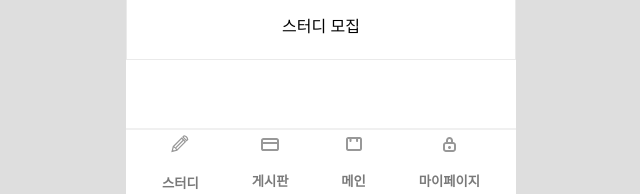
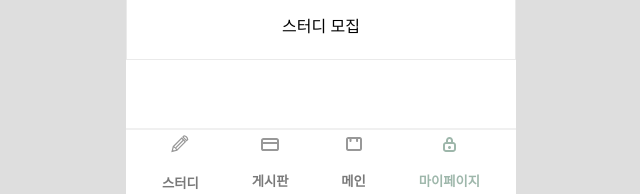
Before and after one commit to likelion-unilearn/unilearn-frontend, a React (Create React App) app: page /MypageInfo in a window 1280 px wide. Shown: the part 650-844 px from the top of the page, without its empty margins (319-959 px from the left). Built offline with nearby package versions, Linux system fonts and the light colour scheme.

Commit message:
Nav수정

```diff
--- a/src/pages/Mypage/MypageInfo.js
+++ b/src/pages/Mypage/MypageInfo.js
@@ -1,7 +1,7 @@
 import './MypageInfo.css';
 import temper from '../../img/temper.png';
 import Header from '../../HeaderNavComponent/Header';
-import Nav from '../../HeaderNavComponent/Nav';
+import NavD from '../../HeaderNavComponent/NavD';
 import { useAuth } from '../../AuthContext';
 
 
@@ -46,7 +46,7 @@ function MypageInfo(){
             <button className="subjectList">수강 과목</button>
             <button className="studyRecruit">스터디 모집</button>
 
-        <Nav/>
+        <NavD/>
         </div>
 
     );
--- a/src/pages/Study/MystudyList.js
+++ b/src/pages/Study/MystudyList.js
@@ -1,6 +1,6 @@
 import React, { useEffect, useState } from 'react';
 import styled from 'styled-components';
-import Nav from "../../HeaderNavComponent/Nav";
+import NavA from "../../HeaderNavComponent/NavA";
 import Header from "../../HeaderNavComponent/Header";
 
 const Title = styled.p`
@@ -147,7 +147,7 @@ const MystudyList = () => {
             </StudyPost>
           ))}
         </Board>
-        <Nav />
+        <NavA />
       </IphoneFrame>
   );
 };
```
